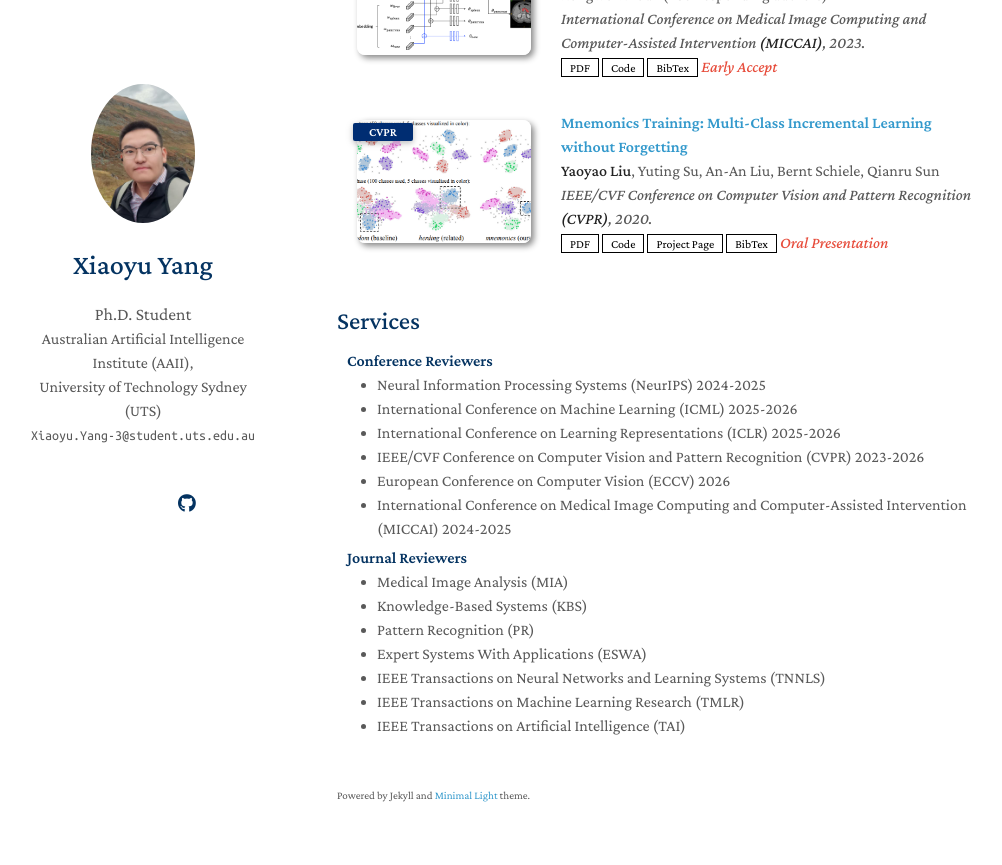
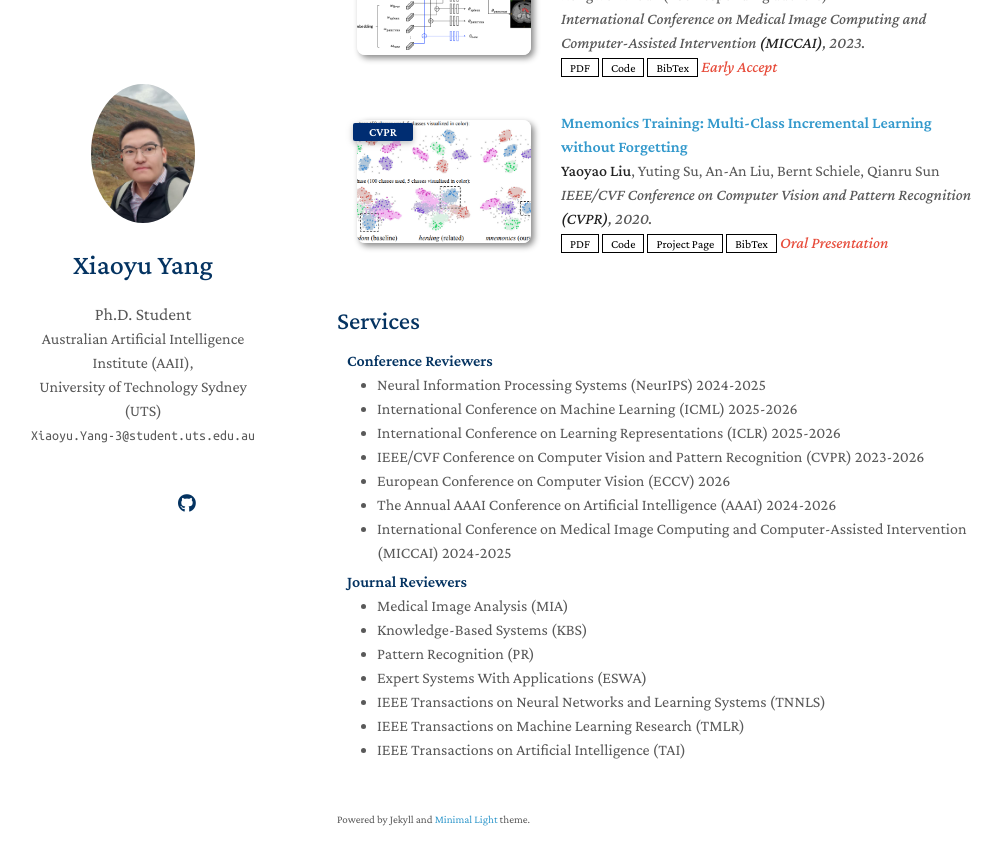
Before and after one commit to XiaoyuYoung/XiaoyuYoung.github.io, a Jekyll site: the page built from index.md, in a window 1280 px wide and 900 px high, scrolled down 676 px. Shown: the top 865 px of the window, without its empty margins (133-1135 px from the left). Built offline with Jekyll 4.4.1, drawn with Linux system fonts in a browser that asks for light colours; a style sheet for code colours, icons or effects is not loaded; our own code applies the rules of GitHub Pages for plain Markdown files.

Commit message:
Update services.md

```diff
--- a/_includes/services.md
+++ b/_includes/services.md
@@ -8,6 +8,7 @@
   <li><a href="https://icml.cc/"><autocolor>International Conference on Learning Representations (ICLR) 2025-2026</autocolor></a></li>
   <li><a href="https://cvpr.thecvf.com/"><autocolor>IEEE/CVF Conference on Computer Vision and Pattern Recognition (CVPR) 2023-2026</autocolor></a></li>
   <li><a href="https://eccv.ecva.net/"><autocolor>European Conference on Computer Vision (ECCV) 2026</autocolor></a></li>
+  <li><a href="https://aaai.org/"><autocolor>The Annual AAAI Conference on Artificial Intelligence (AAAI) 2024-2026</autocolor></a></li>
   <li><a href="https://miccai.org/"><autocolor>International Conference on Medical Image Computing and Computer-Assisted Intervention (MICCAI) 2024-2025</autocolor></a></li>
 </ul>
 
```
